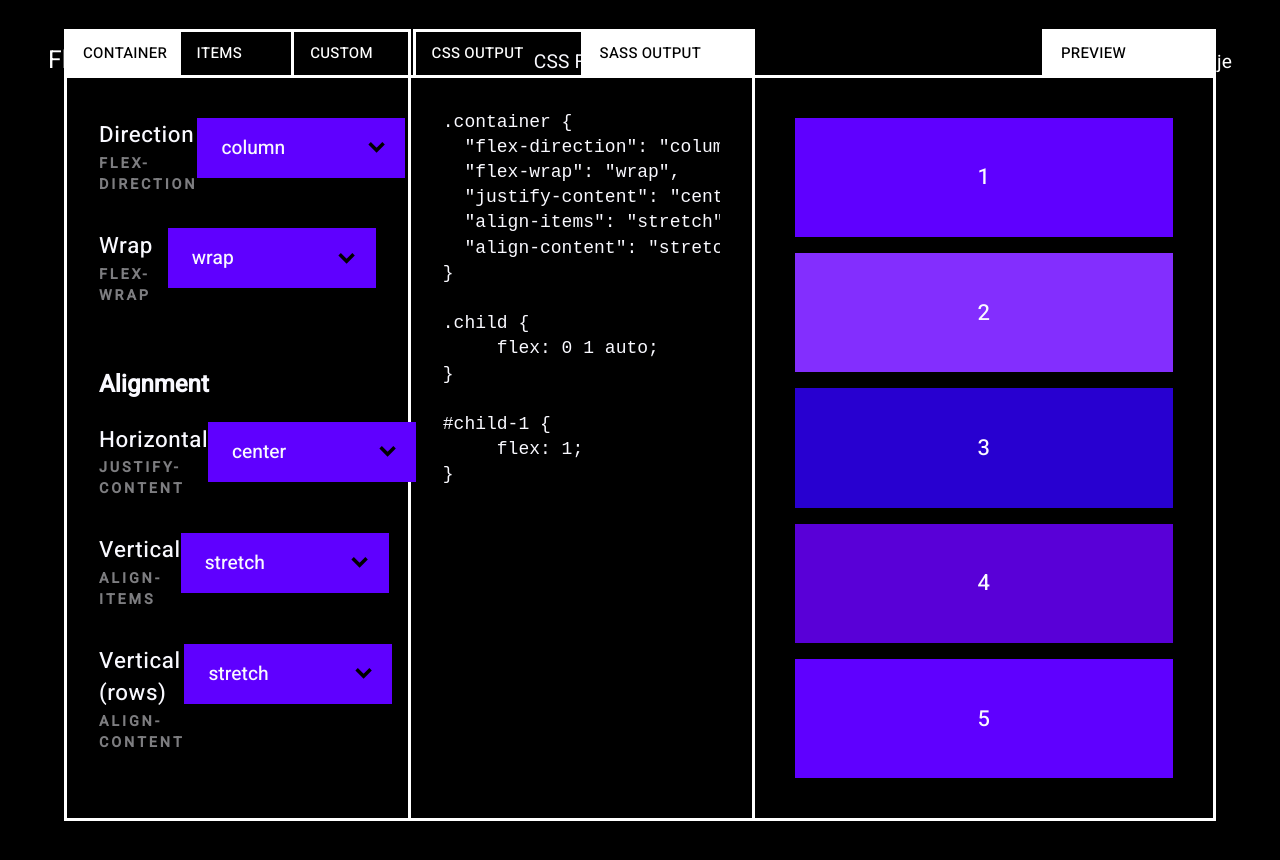
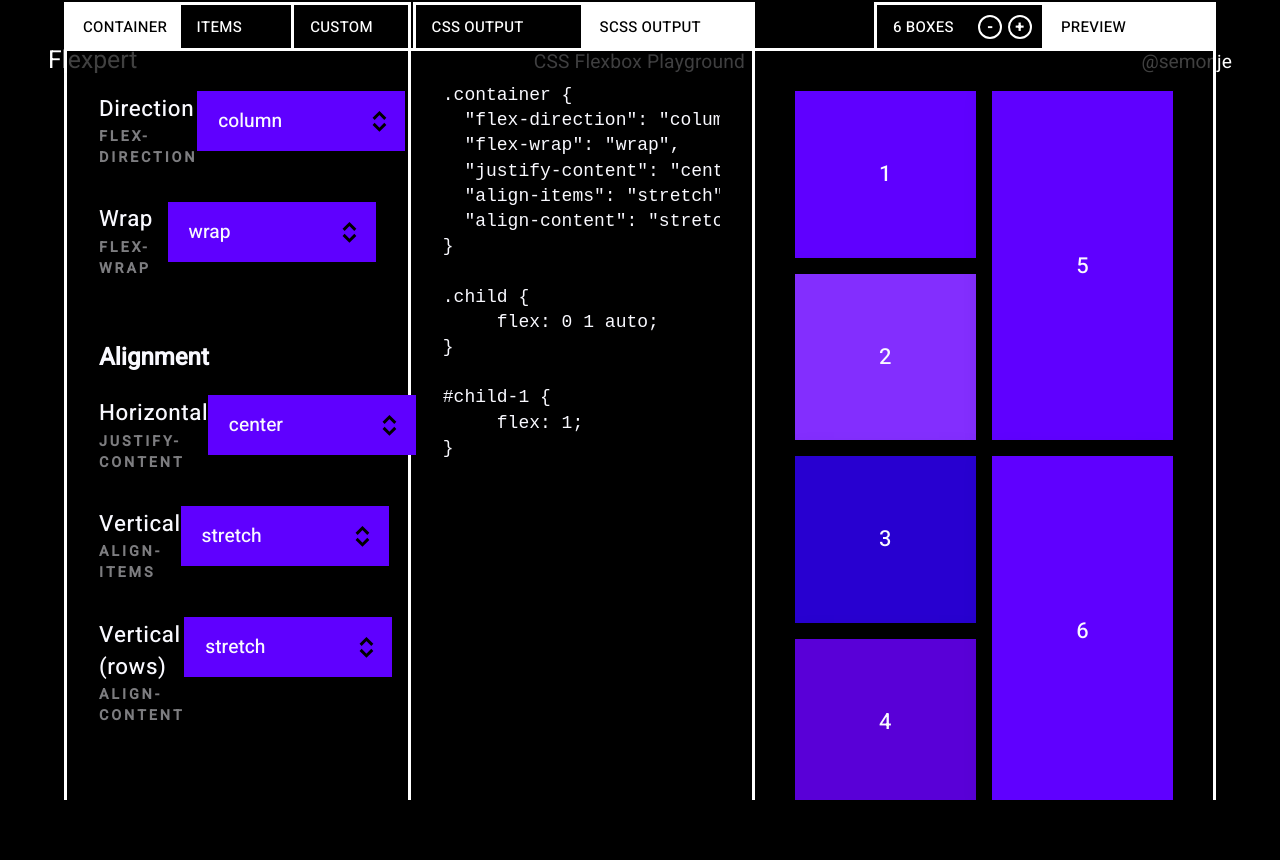
Before and after one commit to s-rd/flexpert, a Vue app: page / in a window 1280 px wide. Shown: the top 860 px of the page. After the commit the page ends 800 px from the top, so only its background shows below. Built offline with nearby package versions, Linux system fonts and the light colour scheme; a web font is replaced by a local one.

Commit message:
Box amount setting

```diff
--- a/src/assets/sass/modules/_flex-preview.scss
+++ b/src/assets/sass/modules/_flex-preview.scss
@@ -5,6 +5,8 @@
     padding: 0;
     height: 100%;
     transition: ease 0.3s all;
+    z-index: 10;
+    position: relative;
   }
   &__box {
     flex: auto;
@@ -13,10 +15,13 @@
     justify-content: center;
     align-items: center;
     margin: $spacing--ssss;
+    min-width: 8rem;
+    min-height: 10rem;
     box-sizing: border-box;
     font-size: 22px;
     font-weight: 500;
     transition: ease 0.3s all;
+    box-shadow: rgba($color__dark, 0.25) 0px 4px 25px;
     &:nth-of-type(2) { background: $color__primary--tint-1; }
     &:nth-of-type(3) { background: $color__primary--tint-2; }
     &:nth-of-type(4) { background: $color__primary--tint-3; }
--- a/src/assets/sass/modules/_home.scss
+++ b/src/assets/sass/modules/_home.scss
@@ -15,4 +15,5 @@ html, body {
   flex-direction: column;
   padding: $spacing--bbb $spacing $spacing;
   height: 100%;
+  overflow-x: hidden;
 }
--- a/src/assets/sass/modules/_nav-bar.scss
+++ b/src/assets/sass/modules/_nav-bar.scss
@@ -1,5 +1,5 @@
 .nav-bar {
-  position: fixed;
+  position: absolute;
   display: flex;
   top: 0;
   left: 0;
--- a/src/assets/sass/modules/_playground.scss
+++ b/src/assets/sass/modules/_playground.scss
@@ -18,13 +18,41 @@
       text-decoration: none;
       letter-spacing: 0.02em;
       color: $color__white;
-
+      position: relative;
+      .add,
+      .remove {
+        position: absolute;
+        width: 1.5rem;
+        height: 1.5rem;
+        border-radius: 50%;
+        display: inline-block;
+        border: solid 2px $color__white;
+        border-radius: 50%;
+        margin-top: -0.05rem;
+        text-align: center;
+        font-weight: 600;
+        line-height: 1.3rem;
+        cursor: pointer;
+        &:hover {
+          background: $color__secondary;
+        }
+        &.add {
+          right: 0.65rem;
+        }
+        &.remove {
+          right: 2.5rem;
+        }
+      }
     }
     &:last-child {
       border-right: none;
     }
     &:hover {
       background: $color__secondary;
+      &.boxes {
+        background: transparent;
+        a { cursor: default; }
+      }
     }
     &--active {
       a {
@@ -54,11 +82,13 @@
     border-right: solid 3px $color__white;
     width: 30%;
     padding: $spacing--ss;
+    background: rgba($color__dark, 0.75);
     &:last-child {
       border-right: none;
     }
   }
   &__controls {
+    z-index: 3;
     .playground__tab {
       min-width: auto;
       width: 33.3333%;
@@ -70,8 +100,10 @@
     }
   }
   &__output {
+    z-index: 2;
   }
   &__preview {
+    z-index: 1;
     width: 40%;
   }
 }
--- a/src/assets/sass/modules/_select-box.scss
+++ b/src/assets/sass/modules/_select-box.scss
@@ -1,4 +1,4 @@
-$padding: 1rem 1.5rem;
+$padding: 1rem 1.3rem;
 $width--min: 13rem;
 
 .select-box {
@@ -18,11 +18,14 @@ $width--min: 13rem;
   }
   &__arrow {
     position: absolute;
-    right: 1.2rem;
+    right: 1.0rem;
+    width: 1.3rem;
+    margin-top: 4px;
+    height: 1.3rem;
     z-index: 3;
     svg {
-      width: 1.2rem;
-      height: 0.8rem;
+      width: inherit;
+      height: inherit;
     }
   }
   &__close-area {
--- a/src/components/FlexOutput.vue
+++ b/src/components/FlexOutput.vue
@@ -41,7 +41,7 @@ export default {
         },
         {
           id: 2,
-          title: 'Sass output',
+          title: 'SCSS Output',
         },
       ],
       activeTabId: 2,
@@ -56,6 +56,9 @@ export default {
     activeTab() {
       return this.tabs[this.activeTabId]
     },
+    sassOutput() {
+      return
+    },
   },
 }
 </script>
--- a/src/components/FlexPreview.vue
+++ b/src/components/FlexPreview.vue
@@ -1,6 +1,13 @@
 <template>
   <div class="flex-preview">
     <ul class="playground__tab-bar">
+      <li class="playground__tab boxes">
+        <a href="#">
+          {{ boxes }} boxes
+          <span @click.prevent="addBox" class="add">+</span>
+          <span @click.prevent="removeBox" class="remove">-</span>
+        </a>
+      </li>
       <li class="playground__tab playground__tab--active">
         <a href="#">Preview</a>
       </li>
@@ -24,8 +31,16 @@ export default {
   },
   data() {
     return {
-      boxes: 5,
+      boxes: 6,
     }
+  },
+  methods: {
+    addBox() {
+      this.boxes += 1
+    },
+    removeBox() {
+      this.boxes -= 1
+    },
   },
 }
 </script>
--- a/src/components/SelectBox.vue
+++ b/src/components/SelectBox.vue
@@ -6,9 +6,12 @@
     <div class="select-box__box" @mousedown="open">
       {{ selected }}
       <span class="select-box__arrow">
-        <svg width="16" height="11" viewBox="0 0 16 11" fill="none" xmlns="http://www.w3.org/2000/svg">
-          <path d="M2 2L8 8L14 2" stroke="black" stroke-width="3"/>
+        <svg version="1.1" xmlns="http://www.w3.org/2000/svg" xmlns:xlink="http://www.w3.org/1999/xlink" x="0px" y="0px" width="14.1px"
+        	 height="21.3px" viewBox="0 0 14.1 21.3" style="enable-background:new 0 0 14.1 21.3;" xml:space="preserve">
+        <path class="st0" style="fill: none; stroke:#000; stroke-width:3;" d="M1.1,13.2l6,6l6-6"/>
+        <path class="st0" style="fill: none; stroke:#000; stroke-width:3;" d="M13.1,8.1l-6-6l-6,6"/>
         </svg>
+
       </span>
     </div>
     <span @click="close" class="select-box__close-area"/>
```
